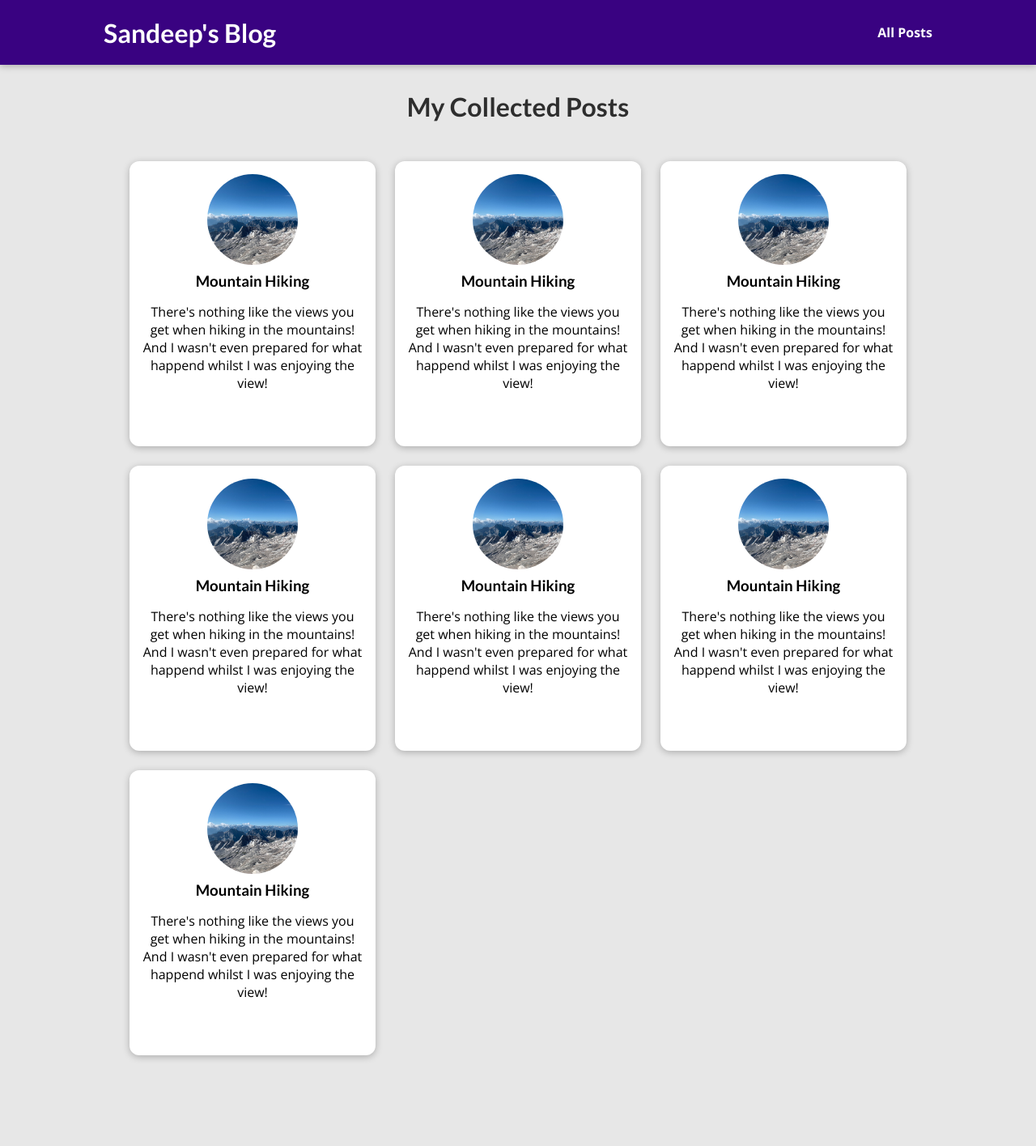
After one commit to sandeepmanvar/Django-Blog-Project, a Django app: template blog/templates/blog/all-posts.html in a window 1280 px wide. The commit adds this page. Shown: the whole page at 81% size. Run offline with Django 3.2, Linux system fonts and the light colour scheme; the template is opened without the code that fills it, so the values that code supplies are empty.

Commit message:
Made views functional with static files & templates
- Added new templates with static files for views
- Created following templates:
    - all-posts.html
    - post.html
    - post-detail.html
- Configured URLs & make navigation functional
- Updated base.html template
- Updated settings

```diff
--- /dev/null
+++ b/blog/static/blog/all-posts.css
@@ -0,0 +1,43 @@
+body {
+    background-color: #e7e7e7;
+  }
+
+  #main-navigation {
+    background-color: #390281;
+    box-shadow: 0 2px 8px rgba(0, 0, 0, 0.25);
+  }
+
+  #all-posts {
+    margin: 7rem auto;
+    width: 90%;
+    max-width: 60rem;
+  }
+
+  #all-posts h2 {
+    text-align: center;
+    font-size: 2rem;
+    color: #2e2e2e;
+    margin: 3rem 0;
+  }
+
+  ul {
+    list-style: none;
+    margin: 0;
+    padding: 0;
+    display: grid;
+    grid-template-columns: repeat(auto-fill, minmax(17rem, 1fr));
+    gap: 1.5rem;
+  }
+
+  .post img {
+    width: 7rem;
+    height: 7rem;
+  }
+
+  .post a {
+    height: 22rem;
+    transform-origin: center;
+    box-shadow: 0 2px 8px rgba(0, 0, 0, 0.25);
+    border-radius: 12px;
+    background-color: white;
+  }
--- /dev/null
+++ b/blog/static/blog/post.css
@@ -0,0 +1,43 @@
+.post {
+  display: flex;
+  flex-direction: column;
+  align-items: center;
+  text-align: center;
+}
+
+.post a {
+  text-decoration: none;
+  color: black;
+  transition: all 0.2s ease;
+  padding: 1rem;
+}
+
+.post a:hover,
+.post a:active {
+  transform: scale(1.1);
+  background-color: #390281;
+  color: white;
+}
+
+.post img {
+  width: 5rem;
+  height: 5rem;
+  object-fit: cover;
+  border-radius: 50%;
+}
+
+.post h3 {
+  margin: 0.25rem 0;
+}
+
+.post time {
+  color: #666666;
+  margin: 0.25rem;
+  font-style: italic;
+  font-size: 0.85rem;
+}
+
+.post:hover time,
+.post:active time {
+  color: white;
+}
--- /dev/null
+++ b/blog/templates/blog/all-posts.html
@@ -0,0 +1,25 @@
+{% extends 'base.html' %}
+
+{% load static %}
+
+{% block title %}All My Posts{% endblock %}
+
+{% block css_files %}
+    <link rel="stylesheet" href="{% static 'blog/post.css' %}">
+    <link rel="stylesheet" href="{% static 'blog/all-posts.css' %}">
+{% endblock %}
+
+{% block content %}
+    <section id="all-posts">
+        <h2>My Collected Posts</h2>
+        <ul>
+            {% include 'blog/includes/post.html' %}
+            {% include 'blog/includes/post.html' %}
+            {% include 'blog/includes/post.html' %}
+            {% include 'blog/includes/post.html' %}
+            {% include 'blog/includes/post.html' %}
+            {% include 'blog/includes/post.html' %}
+            {% include 'blog/includes/post.html' %}
+        </ul>
+    </section>
+{% endblock %}
--- /dev/null
+++ b/blog/templates/blog/includes/post.html
@@ -0,0 +1,13 @@
+{% load static %}
+<li>
+    <article class="post">
+        <a href="{% url 'post-detail-page' 'the-mountains' %}">
+            <img src="{% static 'blog/images/mountains.jpg' %}" alt="Mountain Hiking">
+            <div class="post__content">
+                <h3>Mountain Hiking</h3>
+                <p>There's nothing like the views you get when hiking in the mountains!
+                And I wasn't even prepared for what happend whilst I was enjoying the view!</p>
+            </div>
+        </a>
+    </article>
+</li>
--- a/blog/views.py
+++ b/blog/views.py
@@ -8,8 +8,8 @@ def starting_page(request):
 
 
 def posts(request):
-    pass
+    return render(request, "blog/all-posts.html")
 
 
-def post_detail(request):
-    pass
+def post_detail(request, slug):
+    return render(request, "blog/post-detail.html")
--- a/mywebsite/settings.py
+++ b/mywebsite/settings.py
@@ -121,3 +121,6 @@ USE_TZ = True
 # https://docs.djangoproject.com/en/3.1/howto/static-files/
 
 STATIC_URL = '/static/'
+STATICFILES_DIRS = [
+    BASE_DIR / 'static',
+]
--- /dev/null
+++ b/static/app.css
@@ -0,0 +1,48 @@
+@import url('https://fonts.googleapis.com/css2?family=Lato:wght@400;700&family=Open+Sans:wght@400;700&display=swap');
+
+* {
+  box-sizing: border-box;
+}
+
+html {
+  font-family: 'Open Sans', 'Lato', sans-serif;
+}
+
+body {
+  margin: 0;
+}
+
+h1,
+h2,
+h3 {
+  font-family: 'Lato', sans-serif;
+  font-weight: bold;
+}
+
+#main-navigation {
+  width: 100%;
+  height: 5rem;
+  display: flex;
+  justify-content: space-between;
+  align-items: center;
+  padding: 0 10%;
+  position: absolute;
+  top: 0;
+  left: 0;
+}
+
+#main-navigation a {
+  text-decoration: none;
+  color: white;
+  font-weight: bold;
+}
+
+#main-navigation a:hover,
+#main-navigation a:active {
+  color: #cf79f1;
+}
+
+#main-navigation h1 a:hover,
+#main-navigation h1 a:active {
+  color: white;
+}
--- a/templates/base.html
+++ b/templates/base.html
@@ -1,3 +1,5 @@
+{% load static %}
+
 <!DOCTYPE html>
 <html lang="en">
 <head>
@@ -5,9 +7,16 @@
     <meta http-equiv="X-UA-Compatible" content="IE=edge">
     <meta name="viewport" content="width=device-width, initial-scale=1.0">
     <title>{% block title %}{% endblock %}</title>
+    <link rel="stylesheet" href="{% static 'app.css' %}">
     {% block css_files %}{% endblock %}
 </head>
 <body>
+    <header id="main-navigation">
+        <h1><a href="{% url 'starting-page' %}">Sandeep's Blog</a></h1>
+        <nav>
+            <a href="{% url 'posts-page' %}">All Posts</a>
+        </nav>
+    </header>
     {% block content %}{% endblock %}
 </body>
 </html>
```
Also changed, not shown: blog/static/blog/index.css (added, +75 -0 lines), blog/static/blog/post-detail.css (added, +62 -0 lines), blog/templates/blog/index.html (+26 -1 lines), blog/templates/blog/post-detail.html (added, +30 -0 lines), blog/static/blog/images/mountains.jpg (added), blog/static/blog/images/sam.JPG (added).
